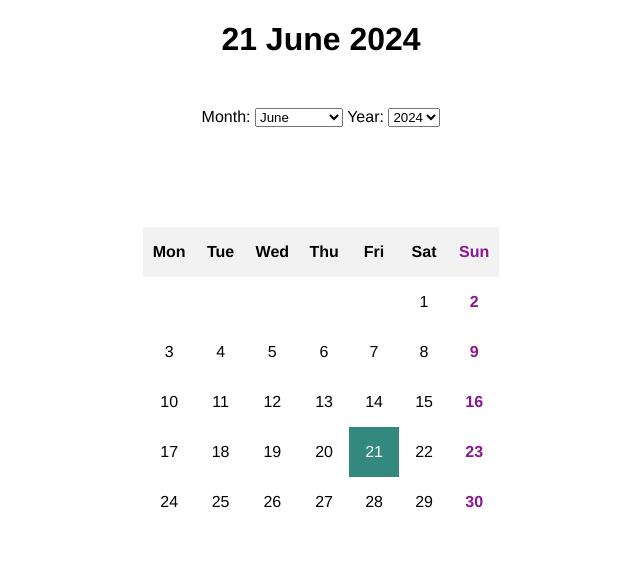
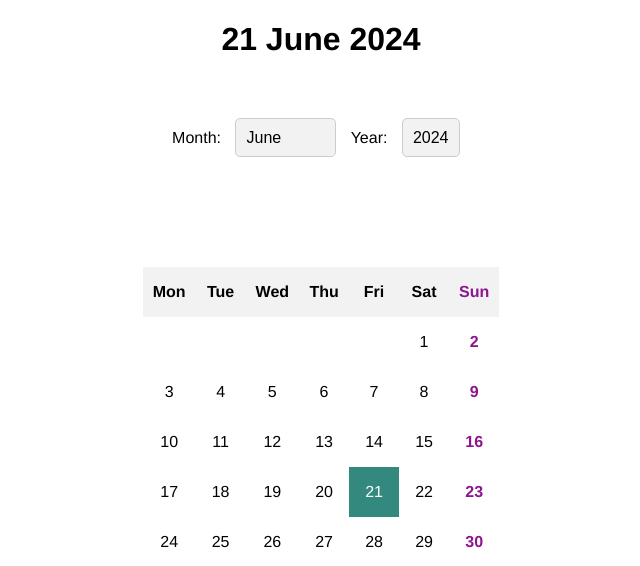
Before and after one commit to AndreasB09/jinja_test, a Flask app: page / in a window 1280 px wide. Shown: the top 566 px of the page, without its empty margins (319-959 px from the left). Run offline with Flask 3, Linux system fonts and the light colour scheme.

Commit message:
select styles

```diff
--- a/static/styles.css
+++ b/static/styles.css
@@ -30,3 +30,17 @@
     text-align: center;
     margin-top: 50px;
 }
+select {
+    padding: 10px;
+    margin: 10px;
+    font-size: 16px;
+    border: 1px solid #ccc;
+    border-radius: 5px;
+    background-color: #f2f2f2;
+    appearance: none;
+}
+select:focus {
+    outline: none;
+    border-color: #33897D;
+    box-shadow: 0 0 5px rgba(51, 137, 125, 0.5);
+}
```
